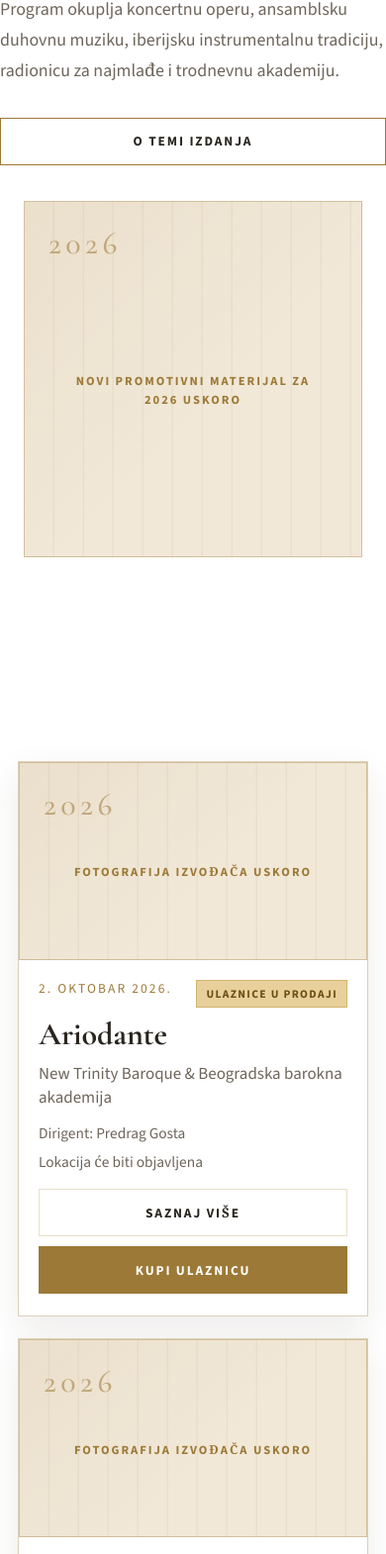
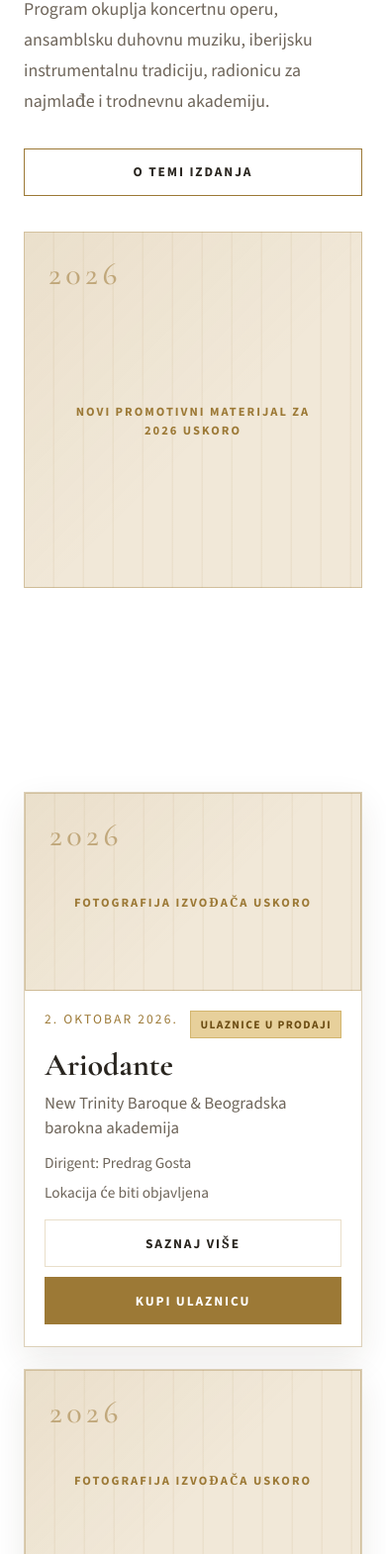
Before and after one commit to ranamuzika-prog/danibaroknemuzike, a plain HTML site: page program-2026/index.html in a window 390 px wide. Shown: the part 296-1866 px from the top of the page at 99% size. Drawn offline with nearby package versions, Linux system fonts and the light colour scheme.

Commit message:
Fix responsive content gutters and mobile overflow

```diff
--- a/styles.css
+++ b/styles.css
@@ -14,6 +14,7 @@
   --line: rgba(176, 141, 67, 0.45);
   --shadow: 0 18px 50px rgba(0, 0, 0, 0.12);
   --content: 1180px;
+  --gutter: 24px;
 }
 
 * { box-sizing: border-box; margin: 0; padding: 0; }
@@ -26,7 +27,7 @@
 .lang { display: none; }
 html[data-lang="sr"] .lang-sr, html[data-lang="en"] .lang-en { display: inline; }
 html[data-lang="sr"] .lang-sr.lang-block, html[data-lang="en"] .lang-en.lang-block { display: block; }
-.shell { max-width: var(--content); margin: 0 auto; padding: 0 24px; }
+.shell { max-width: var(--content); margin: 0 auto; padding-inline: var(--gutter); }
 .page { min-height: 100vh; }
 .page-dark { background: var(--bg); color: var(--surface); }
 .page-soft { background: var(--surface-soft); }
@@ -71,7 +72,7 @@
 
 .hero { position: relative; overflow: hidden; background: var(--bg); }
 .hero::before, .ornament::before { content: ""; position: absolute; left: 24px; right: 24px; top: 26px; height: 1px; background: linear-gradient(90deg, transparent, var(--gold), transparent); }
-.hero-grid { display: grid; grid-template-columns: minmax(0, 1.05fr) minmax(320px, 0.95fr); gap: 36px; align-items: center; padding: 72px 0 92px; }
+.hero-grid { display: grid; grid-template-columns: minmax(0, 1.05fr) minmax(320px, 0.95fr); gap: 36px; align-items: center; padding-block: 72px 92px; }
 .hero-copy { position: relative; z-index: 1; }
 .eyebrow { margin-bottom: 16px; color: var(--gold-soft); font-size: 0.82rem; letter-spacing: 0.18em; text-transform: uppercase; }
 .display { font-family: "Cormorant Garamond", Georgia, serif; font-size: clamp(3rem, 8vw, 6rem); line-height: 0.88; color: var(--surface); }
@@ -100,8 +101,8 @@
 .program-card[data-card-link] { cursor: pointer; }
 .program-card.light { background: #fbf7f0; border-color: rgba(176, 141, 67, 0.2); }
 .program-card img { width: 100%; height: 100%; object-fit: cover; }
-.card-body { display: grid; gap: 12px; padding: 20px 20px 22px; }
-.card-topline { display: flex; align-items: flex-start; justify-content: space-between; gap: 12px; }
+.card-body { display: grid; grid-template-columns: minmax(0, 1fr); gap: 12px; padding: 20px 20px 22px; }
+.card-topline { display: flex; flex-wrap: wrap; align-items: flex-start; justify-content: space-between; gap: 12px; }
 .card-date { color: var(--gold-soft); font-size: 0.84rem; letter-spacing: 0.16em; text-transform: uppercase; }
 .program-card.light .card-date { color: var(--gold); }
 .badge { display: inline-flex; align-items: center; justify-content: center; min-height: 28px; padding: 5px 9px; font-size: 0.72rem; font-weight: 700; letter-spacing: 0.12em; text-transform: uppercase; white-space: nowrap; }
@@ -151,7 +152,7 @@
 .detail-section { padding: 52px 0; }
 .detail-layout { display: grid; grid-template-columns: minmax(0, 1.15fr) minmax(260px, 0.85fr); gap: 30px; }
 .detail-layout-single { grid-template-columns: minmax(0, 1fr); }
-.text-flow { display: grid; gap: 14px; line-height: 1.78; color: var(--text); font-size: 1.05rem; }
+.text-flow { display: grid; grid-template-columns: minmax(0, 1fr); gap: 14px; line-height: 1.78; color: var(--text); font-size: 1.05rem; }
 .support-section { padding: 40px 0 42px; }
 .support-logos { display: flex; flex-wrap: wrap; align-items: center; gap: 24px; padding: 2px 0; }
 .support-logo { flex: 0 1 220px; width: 220px; max-width: 100%; height: 120px; display: grid; place-items: center; }
@@ -304,11 +305,15 @@
 }
 
 .footer { background: #111111; color: var(--surface); border-top: 1px solid rgba(214, 188, 122, 0.18); }
-.footer-grid { display: grid; grid-template-columns: repeat(4, minmax(0, 1fr)); gap: 22px; padding: 42px 0 28px; }
+.footer-grid { display: grid; grid-template-columns: repeat(4, minmax(0, 1fr)); gap: 22px; padding-block: 42px 28px; }
 .footer h3 { font-family: "Cormorant Garamond", Georgia, serif; font-size: 1.5rem; color: var(--gold-soft); }
 .footer p, .footer a { color: rgba(243, 238, 228, 0.82); line-height: 1.65; }
 .footer-links { display: grid; gap: 8px; }
-.footer-bottom { padding: 16px 0 30px; border-top: 1px solid rgba(214, 188, 122, 0.14); color: rgba(243, 238, 228, 0.62); font-size: 0.9rem; }
+.footer-bottom { padding-block: 16px 30px; border-top: 1px solid rgba(214, 188, 122, 0.14); color: rgba(243, 238, 228, 0.62); font-size: 0.9rem; }
+
+@media (max-width: 1200px) {
+  :root { --gutter: 36px; }
+}
 
 @media (max-width: 1040px) {
   .program-grid, .stats-grid, .archive-grid, .partner-grid, .content-grid, .footer-grid, .gallery { grid-template-columns: repeat(2, minmax(0, 1fr)); }
@@ -326,13 +331,13 @@
   .nav-panel { position: fixed; inset: 84px 0 auto; background: rgba(17, 17, 17, 0.98); border-bottom: 1px solid rgba(214, 188, 122, 0.18); transform: translateY(-120%); opacity: 0; pointer-events: none; transition: transform 0.24s ease, opacity 0.24s ease; }
   .site-header.light .nav-panel { background: rgba(243, 238, 228, 0.98); }
   .nav-panel.open { transform: translateY(0); opacity: 1; pointer-events: auto; }
-  .nav-list { flex-direction: column; align-items: flex-start; gap: 16px; padding: 22px 24px 26px; }
+  .nav-list { flex-direction: column; align-items: flex-start; gap: 16px; padding: 22px var(--gutter) 26px; }
   .nav-controls { gap: 10px; }
   .ticket-band { grid-template-columns: 1fr; }
 }
 
 @media (max-width: 680px) {
-  .shell { padding: 0 18px; }
+  :root { --gutter: 24px; }
   .nav-row { min-height: 76px; }
   .brand-name { font-size: 1.25rem; }
   .brand-kicker { font-size: 0.66rem; letter-spacing: 0.22em; }
@@ -370,7 +375,7 @@
 .lang-toggle { border-color: var(--line); }
 .lang-toggle button.active { color: #fff; }
 .hero::before, .ornament::before { background: linear-gradient(90deg, transparent, var(--gold), transparent); }
-.hero-grid { padding: 86px 0 94px; }
+.hero-grid { padding-block: 86px 94px; }
 .eyebrow, .section-kicker { color: var(--gold); }
 .display, .display-subtitle { color: var(--text); }
 .display-subtitle { color: var(--gold); }
```
